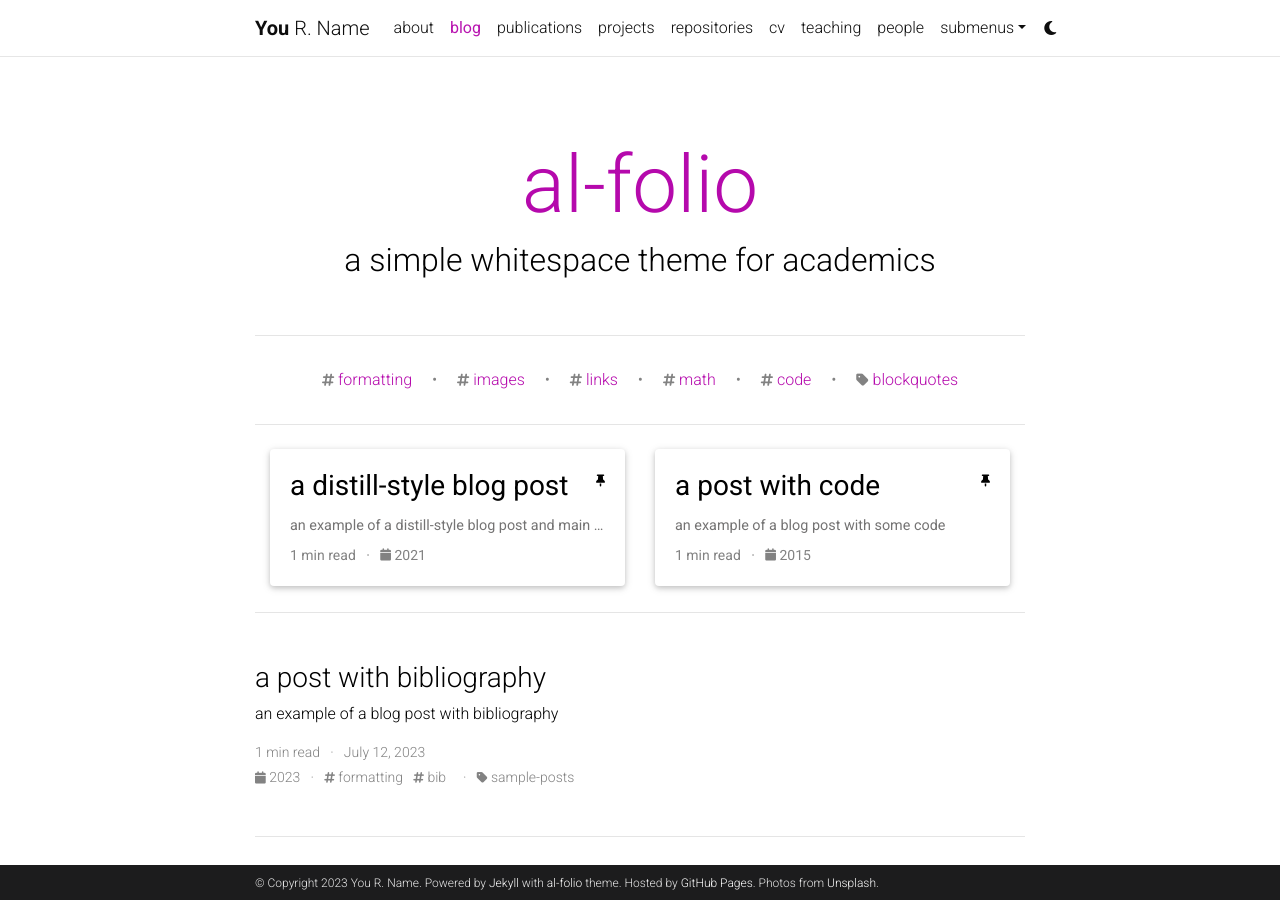
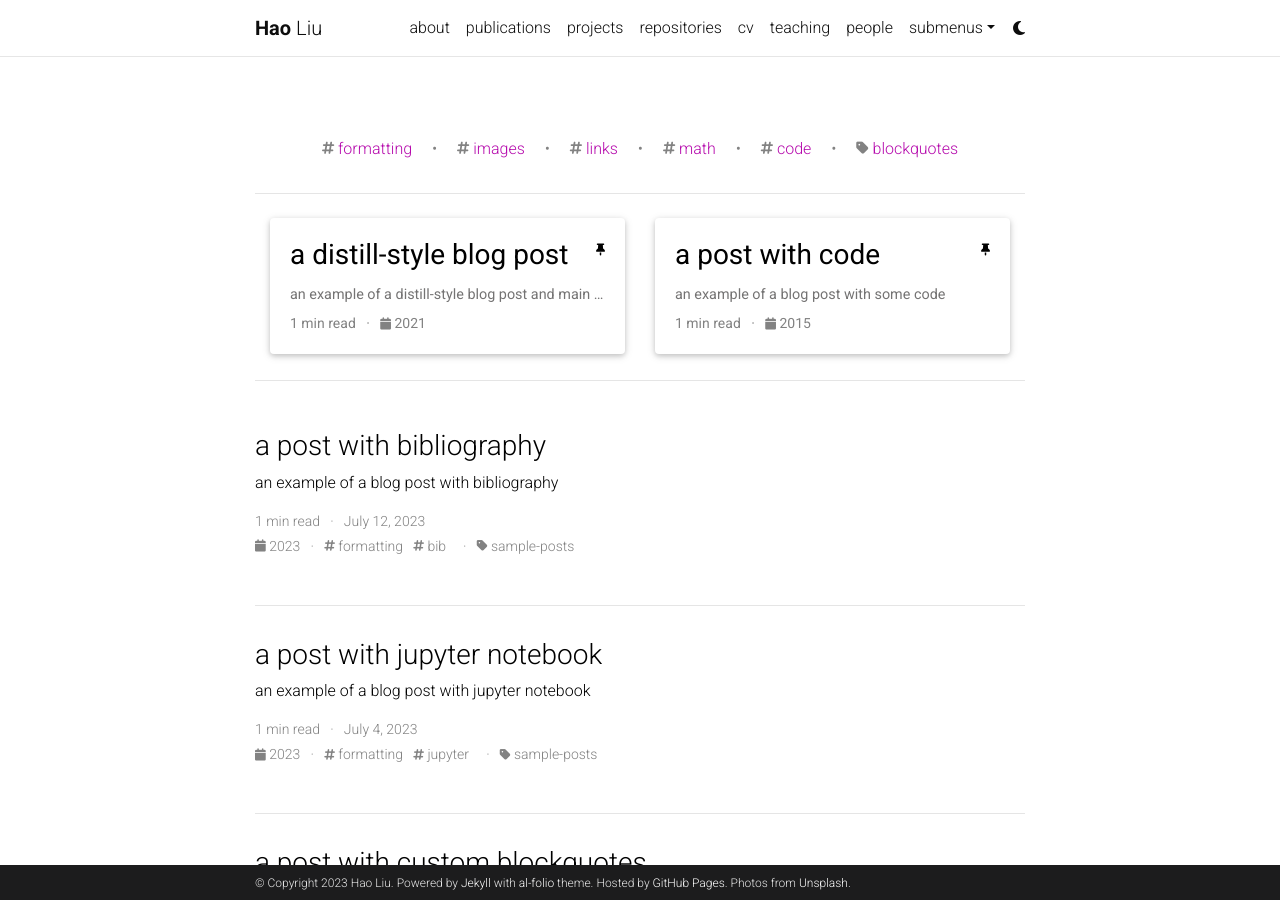
Before and after one commit to Haoliu-cola/Haoliu-cola.github.io, a Jekyll site: the page built from blog/index.html, in a window 1280 px wide and 900 px high. Built offline with Jekyll 4.4.1, drawn with Linux system fonts in a browser that asks for light colours; the list of posts is cut into pages by our own code; comment, search, counter and statistics services are not loaded; a style sheet for code colours, icons or effects is not loaded.

Commit message:
update bio

```diff
--- a/_config.yml
+++ b/_config.yml
@@ -3,10 +3,10 @@
 # -----------------------------------------------------------------------------
 
 title: blank # the website title (if blank, full name will be used instead)
-first_name: You
-middle_name: R.
-last_name: Name
-email: you@example.com
+first_name: Hao
+middle_name:
+last_name: Liu
+email: liuhao@wustl.edu
 description: > # the ">" symbol means to ignore newlines until "footer_text:"
   A simple, whitespace theme for academics. Based on [*folio](https://github.com/bogoli/-folio) design.
 footer_text: >
@@ -16,7 +16,7 @@
 keywords: jekyll, jekyll-theme, academic-website, portfolio-website  # add your own keywords or leave empty
 
 lang: en # the language of your site (for example: en, fr, cn, ru, etc.)
-icon: ⚛️  # the emoji used as the favicon (alternatively, provide image name in /assets/img/)
+icon: 🎲  # the emoji used as the favicon (alternatively, provide image name in /assets/img/)
 
 url: https://haoliu-cola.github.io # the base hostname & protocol for your site
 baseurl:  # the subpath of your site, e.g. /blog/
@@ -67,11 +67,11 @@
 # Social integration
 # -----------------------------------------------------------------------------
 
-github_username: # your GitHub user name
+github_username: Haoliu-cola # your GitHub user name
 gitlab_username: # your GitLab user name
 x_username: # your X handle
 mastodon_username: # your mastodon instance+username in the format instance.tld/@username
-linkedin_username: # your LinkedIn user name
+linkedin_username: hao-liu-929016161 # your LinkedIn user name
 telegram_username: # your Telegram user name
 scholar_userid: # your Google Scholar ID
 semanticscholar_id: # your Semantic Scholar ID
@@ -120,9 +120,9 @@
 # Blog
 # -----------------------------------------------------------------------------
 
-blog_name: al-folio # blog_name will be displayed in your blog page
-blog_nav_title: blog # your blog must have a title for it to be displayed in the nav bar
-blog_description: a simple whitespace theme for academics
+blog_name:  # blog_name will be displayed in your blog page
+blog_nav_title:  # your blog must have a title for it to be displayed in the nav bar
+blog_description:
 permalink: /blog/:year/:title/
 
 # Pagination
```
Also changed, not shown: _pages/about.md (+10 -7 lines), 1 other file.
